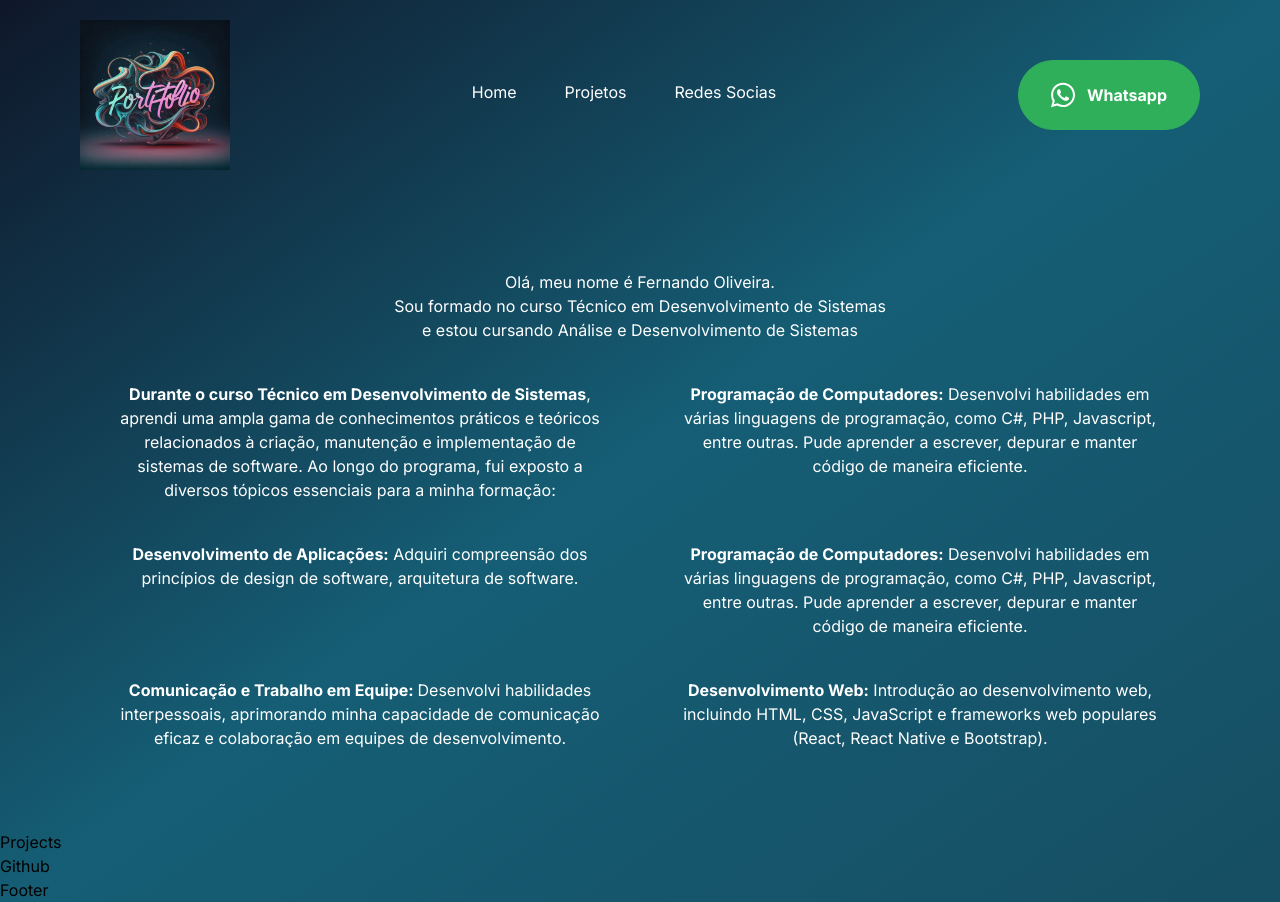
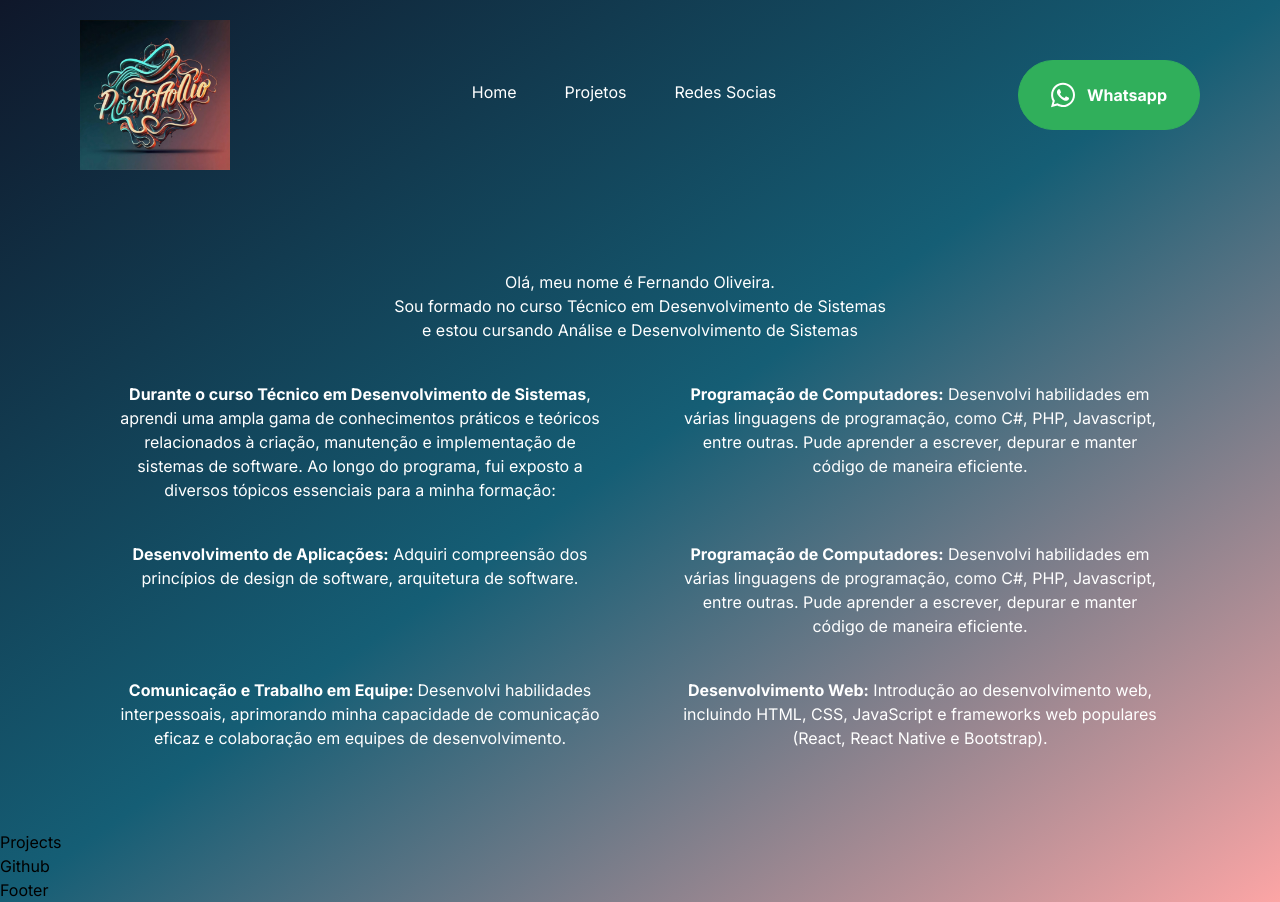
Before and after one commit to FernandoOliveeira/portifolio, a Next.js app: page / in a window 1280 px wide. Built offline with nearby package versions, Linux system fonts and the light colour scheme.

Commit message:
Changed the navabar logo and the body background color

```diff
--- a/app/layout.tsx
+++ b/app/layout.tsx
@@ -16,7 +16,7 @@ export default function RootLayout({
 }) {
   return (
     <html lang="en">
-      <body className='bg-gradient-to-tl from-cyan-900 via-cyan-800 to-slate-900'>
+      <body className='bg-gradient-to-tl from-red-300 via-cyan-800 to-slate-900'>
         <Navbar />
 
         <main className="relative overflow-hidden " >
--- a/components/Navbar.tsx
+++ b/components/Navbar.tsx
@@ -8,7 +8,7 @@ const Navbar = () => {
     return(
         <nav className="flexBetween max-container padding-container relative z-30 py-5 bg-transparent">
             <Link href="/">
-                <Image src="/logo3.jpg" alt="logo" width={150} height={50}/>
+                <Image src="/logo4.jpg" alt="logo" width={150} height={50}/>
             </Link>
 
             <ul className="hidden h-full gap-12 lg:flex">
```
